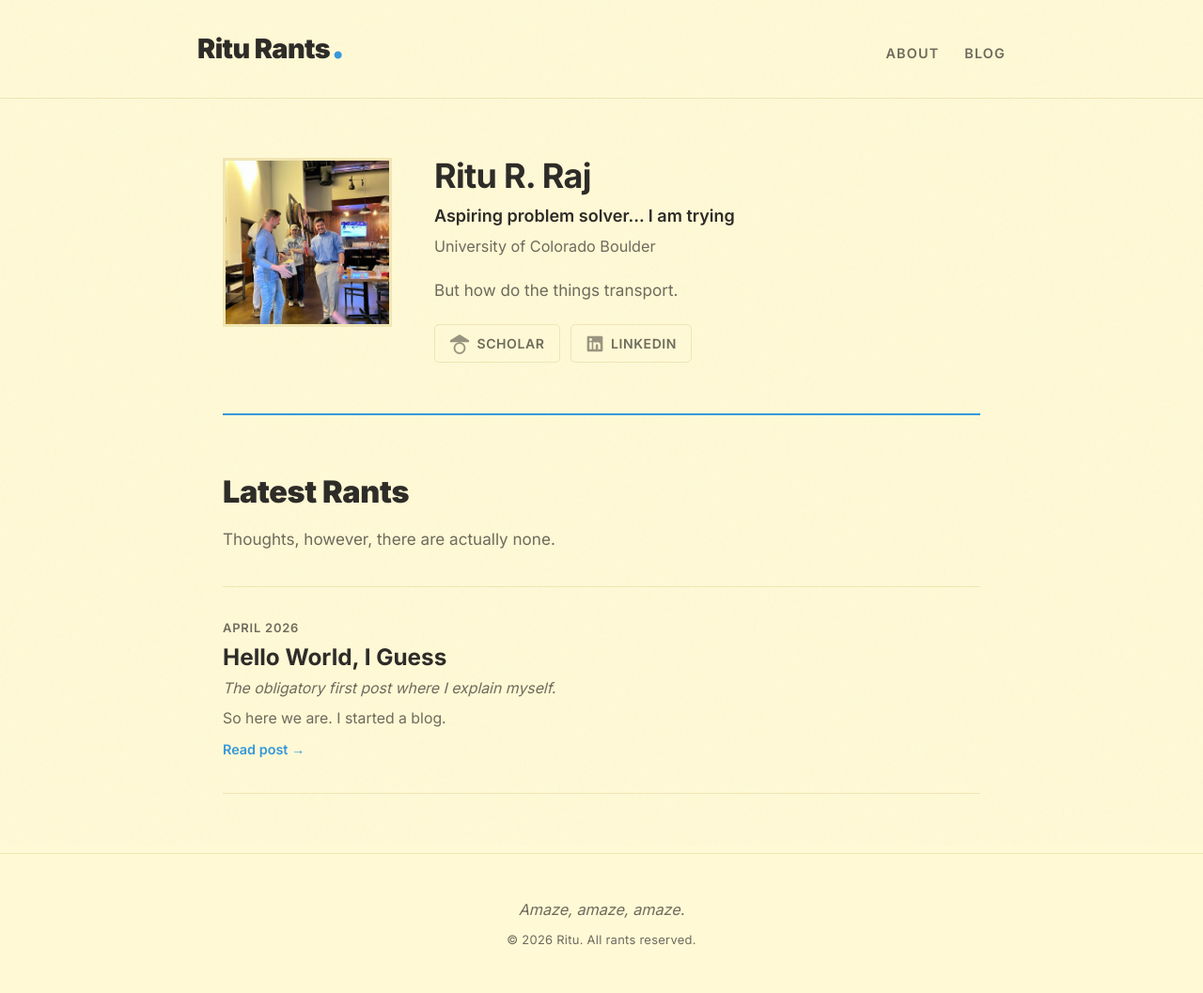
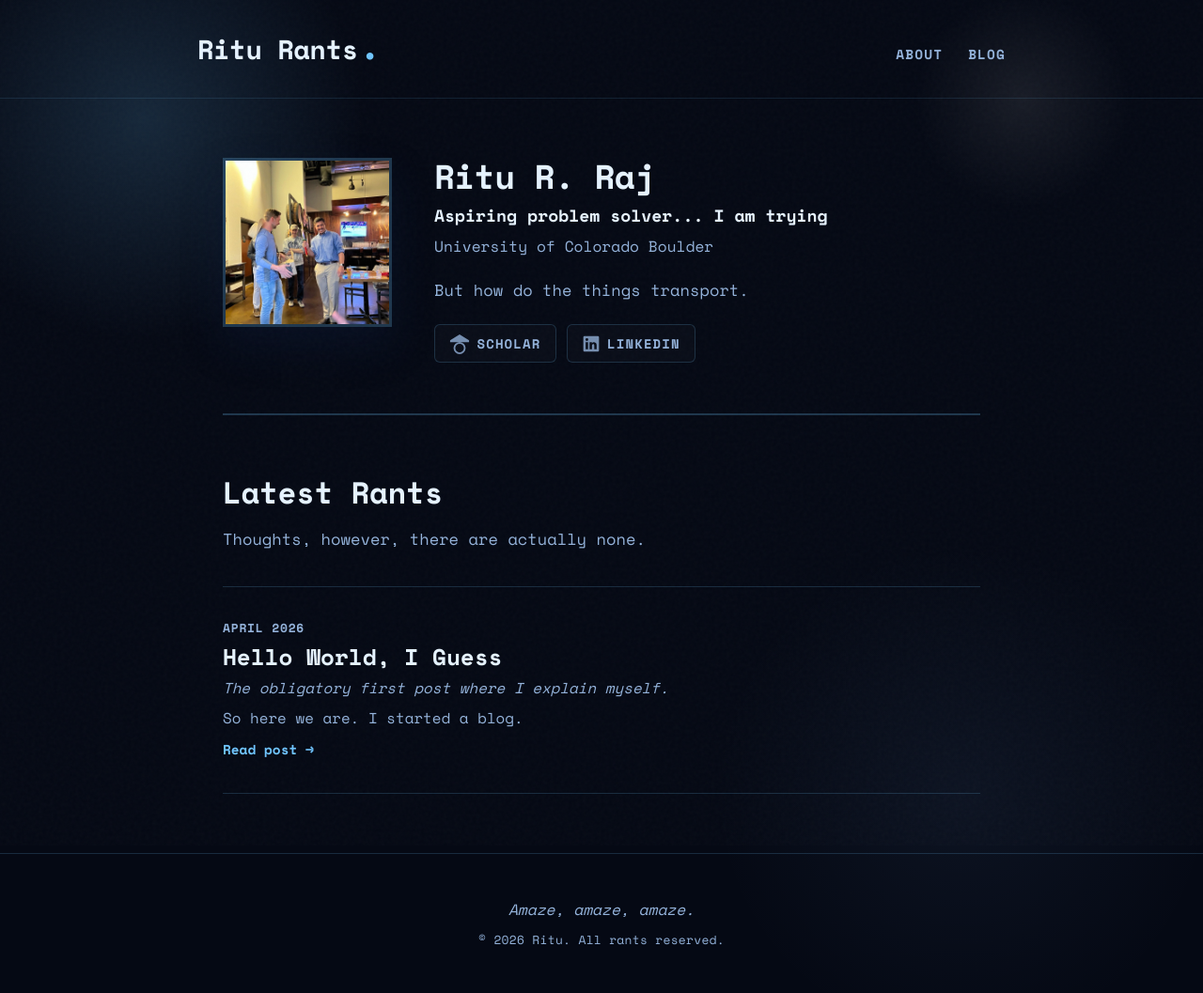
Before and after one commit to ritu-rants/ritu-rants.github.io, a Jekyll site: the page built from index.html, in a window 1280 px wide. Shown: the whole page at 94% size. Built offline with Jekyll 4.4.1, drawn with Linux system fonts in a browser that asks for light colours.

Commit message:
Switch blog to sci-fi theme with space typewriter font and cosmic colors

```diff
--- a/_layouts/default.html
+++ b/_layouts/default.html
@@ -7,7 +7,7 @@
   <link rel="stylesheet" href="{{ '/assets/css/style.css' | relative_url }}">
   <link rel="preconnect" href="https://fonts.googleapis.com">
   <link rel="preconnect" href="https://fonts.gstatic.com" crossorigin>
-  <link href="https://fonts.googleapis.com/css2?family=Inter:wght@300;400;600;700;900&display=swap" rel="stylesheet">
+  <link href="https://fonts.googleapis.com/css2?family=Orbitron:wght@500;700&family=Space+Mono:wght@400;700&display=swap" rel="stylesheet">
   {% feed_meta %}
   {% seo %}
 </head>
--- a/assets/css/style.css
+++ b/assets/css/style.css
@@ -4,17 +4,17 @@
    ============================================ */
 
 :root {
-  --bg: #fff9d6;
-  --bg-warm: #fff6b8;
-  --text: #2c2a26;
-  --text-muted: #6e6a5b;
-  --accent: #3498db;
-  --accent-hover: #5dade2;
-  --accent-soft: #d6eaf8;
-  --border: #f1e6b3;
-  --shadow: rgba(44, 42, 38, 0.08);
-  --font-display: 'Inter', sans-serif;
-  --font-body: 'Inter', sans-serif;
+  --bg: #050914;
+  --bg-warm: #08142f;
+  --text: #e6f3ff;
+  --text-muted: #94b3db;
+  --accent: #6fc5ff;
+  --accent-hover: #b2ecff;
+  --accent-soft: rgba(111, 197, 255, 0.14);
+  --border: rgba(111, 197, 255, 0.18);
+  --shadow: rgba(0, 0, 0, 0.28);
+  --font-display: 'Space Mono', monospace;
+  --font-body: 'Space Mono', monospace;
 }
 
 *, *::before, *::after { box-sizing: border-box; margin: 0; padding: 0; }
@@ -25,7 +25,7 @@ body {
   font-weight: 400;
   line-height: 1.75;
   color: var(--text);
-  background: var(--bg);
+  background: radial-gradient(circle at 12% 12%, rgba(111, 197, 255, 0.16), transparent 16%), radial-gradient(circle at 85% 10%, rgba(255, 255, 255, 0.08), transparent 8%), radial-gradient(circle at 80% 80%, rgba(134, 183, 255, 0.06), transparent 20%), var(--bg);
   -webkit-font-smoothing: antialiased;
 }
 
@@ -39,7 +39,7 @@ a:hover { color: var(--accent-hover); }
 img { max-width: 100%; height: auto; display: block; }
 
 /* --- Header --- */
-.site-header { padding: 1.5rem 1.5rem; border-bottom: 1px solid var(--border); }
+.site-header { padding: 1.5rem 1.5rem; border-bottom: 1px solid rgba(111, 197, 255, 0.12); }
 .header-inner {
   max-width: 860px; margin: 0 auto; display: flex;
   align-items: baseline; justify-content: space-between; flex-wrap: wrap; gap: 1rem;
@@ -69,7 +69,7 @@ img { max-width: 100%; height: auto; display: block; }
   gap: 2.5rem;
   align-items: flex-start;
   padding: 3.5rem 0 3rem;
-  border-bottom: 2px solid var(--accent);
+  border-bottom: 2px solid rgba(111, 197, 255, 0.24);
 }
 
 .hero-photo { flex-shrink: 0; }
@@ -77,7 +77,8 @@ img { max-width: 100%; height: auto; display: block; }
   width: 180px; height: 180px;
   border-radius: 0;
   object-fit: cover;
-  border: 3px solid var(--border);
+  border: 3px solid rgba(111, 197, 255, 0.24);
+  box-shadow: 0 20px 40px rgba(16, 37, 75, 0.25);
 }
 .photo-placeholder {
   width: 180px; height: 180px;
@@ -119,19 +120,20 @@ img { max-width: 100%; height: auto; display: block; }
 .hero-link {
   display: inline-flex; align-items: center; gap: 0.4rem;
   padding: 0.4rem 0.85rem;
-  border: 1px solid var(--border);
-  border-radius: 5px;
+  border: 1px solid rgba(111, 197, 255, 0.18);
+  border-radius: 6px;
   font-size: 0.78rem; font-weight: 600;
   color: var(--text-muted);
   text-transform: uppercase;
-  letter-spacing: 0.04em;
+  letter-spacing: 0.08em;
   transition: all 0.2s ease;
+  background: rgba(255, 255, 255, 0.02);
 }
-.hero-link svg { opacity: 0.7; transition: opacity 0.2s; }
+.hero-link svg { opacity: 0.78; transition: opacity 0.2s; }
 .hero-link:hover {
   color: var(--accent);
-  border-color: var(--accent);
-  background: var(--accent-soft);
+  border-color: var(--accent-hover);
+  background: rgba(111, 197, 255, 0.16);
 }
 .hero-link:hover svg { opacity: 1; }
 
@@ -160,12 +162,12 @@ img { max-width: 100%; height: auto; display: block; }
   transition: background 0.2s;
 }
 .post-card:last-child { border-bottom: 1px solid var(--border); }
-.post-card:hover { background: var(--bg-warm); margin: 0 -1rem; padding: 1.75rem 1rem; }
+.post-card:hover { background: rgba(111, 197, 255, 0.08); margin: 0 -1rem; padding: 1.75rem 1rem; }
 
 .post-card-image {
   flex-shrink: 0; width: 160px; height: 110px;
-  border-radius: 6px; overflow: hidden;
-  border: 1px solid var(--border);
+  border-radius: 10px; overflow: hidden;
+  border: 1px solid rgba(111, 197, 255, 0.18);
 }
 .post-card-image img { width: 100%; height: 100%; object-fit: cover; }
 
```
